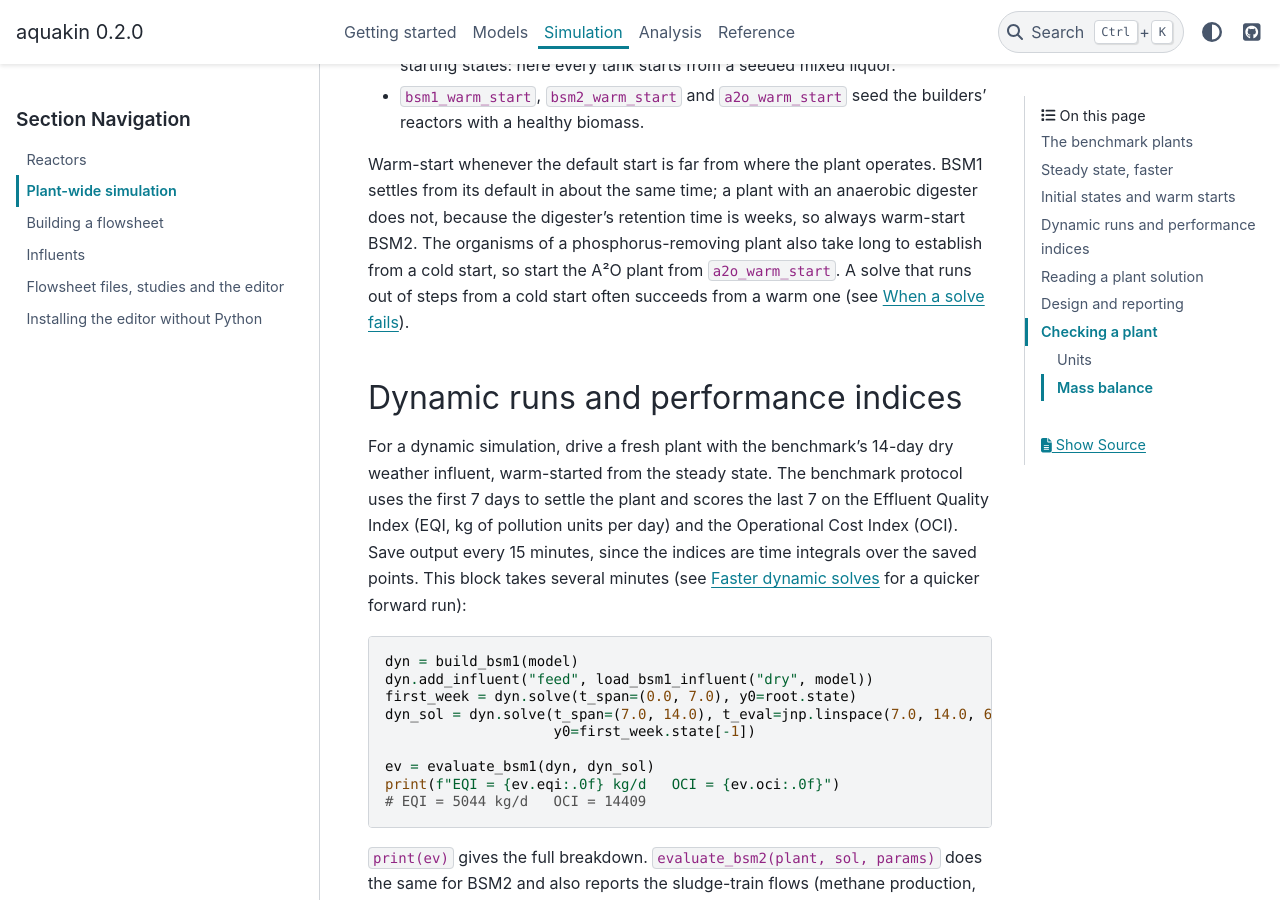
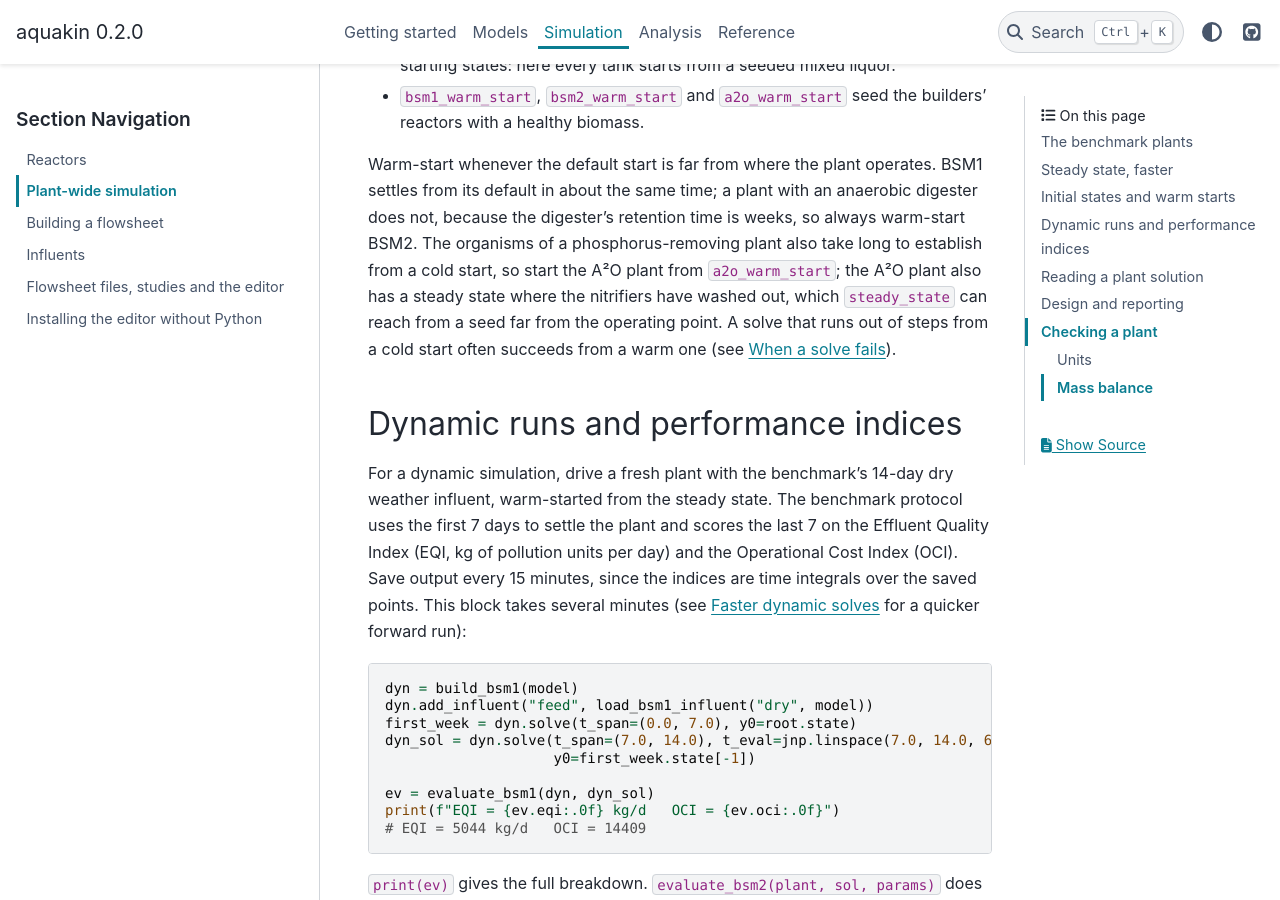
Before and after one commit to DeGrootResearchGroup/aquakin, a Sphinx documentation site: the page built from docs/plants.md, in a window 1280 px wide and 900 px high, scrolled down 6882 px. Built offline with Sphinx 7.4.7 and the PyData theme 0.15.4, drawn with Linux system fonts in a browser that asks for light colours; some of the changed text lies outside the part shown.

Commit message:
Docs: A2O numbers on the Takacs default and the corrected alkalinity
The plants.md A2O example's aer3 values (and their hidden check) move from
SNH4 0.1, SNO3 10.4, SPO4 5.1 to 0.2, 10.3, 4.1, the steady state of the new
default from the re-derived warm start (aer3 SNH4 0.1609, SNO3 10.2933,
SPO4 4.0977, matching a 200-day dynamic solve). The page says the A2O
option is now use_takacs=False and that the plant has a nitrifier-washout
steady state; the performance log gives both clarifiers' numbers and solve
times. The changelog fragments give the measured effect.

Co-Authored-By: Claude Opus 5.5 <noreply@anthropic.com>

```diff
--- a/docs/plants.md
+++ b/docs/plants.md
@@ -311,7 +311,9 @@ Warm-start whenever the default start is far from where the plant operates.
 BSM1 settles from its default in about the same time; a plant with an anaerobic
 digester does not, because the digester's retention time is weeks, so always
 warm-start BSM2. The organisms of a phosphorus-removing plant also take long
-to establish from a cold start, so start the A²O plant from `a2o_warm_start`.
+to establish from a cold start, so start the A²O plant from `a2o_warm_start`;
+the A²O plant also has a steady state where the nitrifiers have washed out,
+which `steady_state` can reach from a seed far from the operating point.
 A solve that runs out of steps from a cold start often succeeds from a warm one
 (see [When a solve fails](reactors.md#when-a-solve-fails)).
 
```
Also changed, not shown: other parts of docs/plants.md (+4 -4 lines), changelog.d/+a2o-alkalinity-in-kmol.fixed.md (+2 -2 lines), changelog.d/+build-a2o-defaults-to-the-takacs-settler.changed.md (+6 -1 lines), docs/plant_performance.md (+12 -5 lines).
